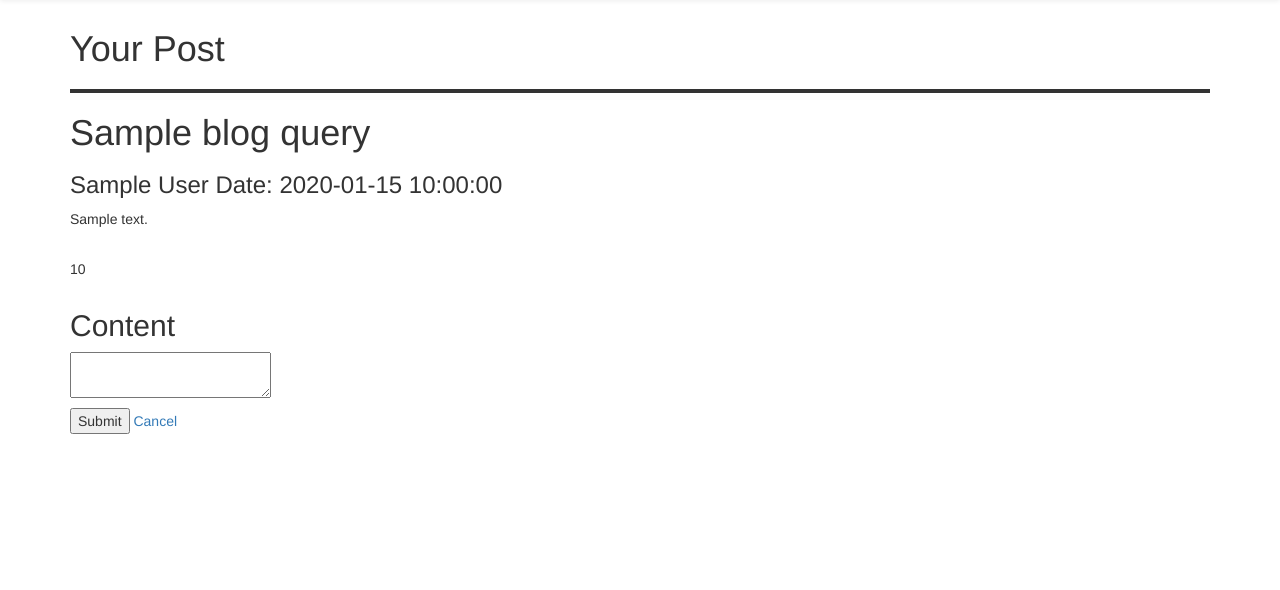
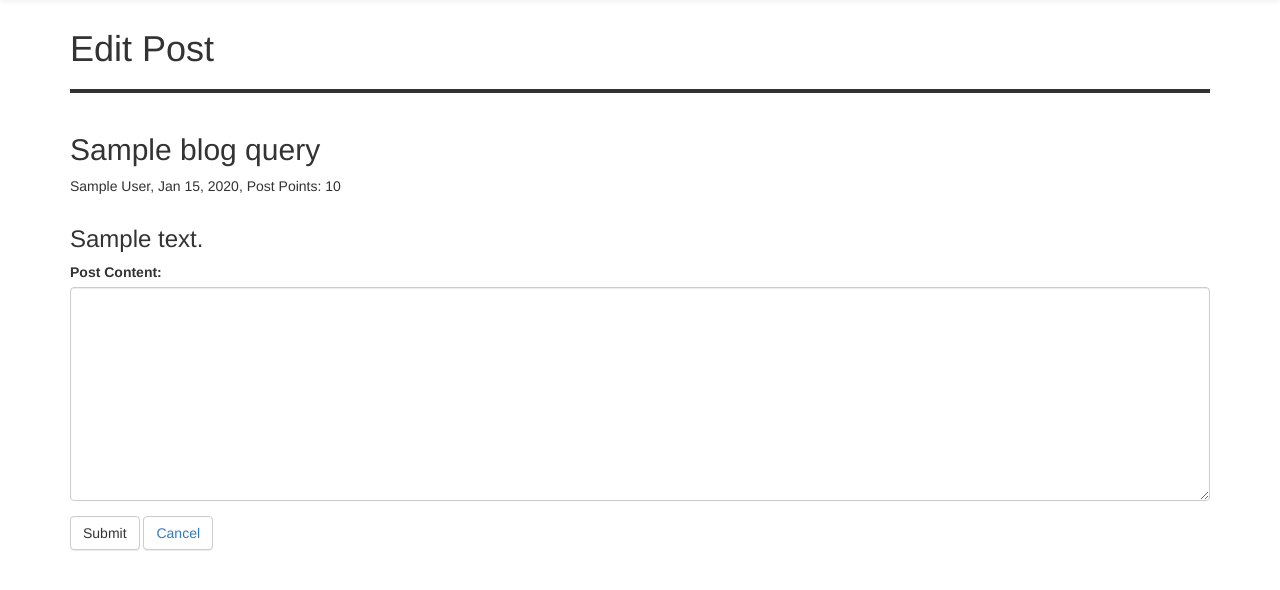
Before and after one commit to jrluu/Multi-User-Blog, a Python web app: template templates/assets/editPost.html in a window 1280 px wide. Shown: the part 71-661 px from the top of the page. Run offline with Jinja, Linux system fonts and the light colour scheme; the template is opened without the code that fills it: most values are stand-ins (such as "Sample title", 1, 10 or a date in 2020).

```diff
--- a/templates/assets/editPost.html
+++ b/templates/assets/editPost.html
@@ -3,41 +3,53 @@
 {% block content %}
 
 
-  <h1> Your Post </h1>
+  <div class="row">
+    <div class="col-md-12">
+      <h1> Edit Post </h1>
       <hr>
+    </div>
+  </div>
 
-  <h1> {{blog_query.title}} </h1>
-  <h3> {{blog_query.author}} Date: {{blog_query.created}}</h3>
-  <p>
-    {{blog_query.content}}
-  </p>
-  <br>
-  <p>{{blog_query.likes}}</p>
+  <section class="row">
+    <div class="col-md-12">
+      <h2> {{blog_query.title}} </h1>
+    </div>
 
+    <div class="col-md-12">
+      <p> {{blog_query.author}}, {{blog_query.created.strftime('%b %d, %Y')}}, Post Points: {{blog_query.likes}} </p>
+    </div>
+
+    <div class="col-md-12">
+      <h3> {{blog_query.content}} </h3>
+    </div>
+  </section>
+
+  <section class="row">
+    <div class="col-md-12">
       {% if not error %}
         <form method="post">
 
           {% if blog_query.isRoot == True %}
-        <label>
-          <h2> Title </h2>
-          <input type = "text" name = "title" >
-        </label>
+            <div class="form-group">
+              <label for="subject"> Subject: </label>
+              <input type="text" class="form-control" name="title" required=true>
+            </div>
           {% endif %}
 
-      <label>
-        <h2> Content </h2>
-        <textarea name="content"></textarea>
-      </label>
+          <div class="form-group">
+            <label for="content"> Post Content: </label>
+            <textarea name="content" class="form-control" required=true rows="10"></textarea>
+          </div>
 
-      <br>
-      <input type="submit" >
-      <a href = "blogPost?blog_post_id={{blog_query.key.id()}}" > Cancel </a>
+          <button type="submit" class="btn btn-default"> Submit </button>
+          <button type="submit" class="btn btn-default"><a href = "blogPost?blog_post_id={{blog_query.key.id()}}" > Cancel </a> </button>
 
         </form>
       {% else %}
-    <p>  {{error}} </p>
+        <p> {{error}} </p>
 
       {% endif %}
-
+    </div>
+  </section>
 
 {% endblock %}
--- a/templates/assets/post.html
+++ b/templates/assets/post.html
@@ -14,7 +14,7 @@
 
       <form method="post">
         <div class="form-group">
-          <label for="male"> Subject: </label>
+          <label for="subject"> Subject: </label>
           <input type="text" class="form-control" name="title" required=true>
         </div>
 
--- a/templates/editPost.html
+++ b/templates/editPost.html
@@ -1 +1 @@
-{% extends "base.html" %} {% block content %}<h1>Your Post</h1><hr><h1>{{blog_query.title}}</h1><h3>{{blog_query.author}} Date: {{blog_query.created}}</h3><p>{{blog_query.content}}</p><br><p>{{blog_query.likes}}</p>{% if not error %}<form method="post">{% if blog_query.isRoot == True %}<label><h2>Title</h2><input type="text" name="title"></label>{% endif %}<label><h2>Content</h2><textarea name="content"></textarea></label><br><input type="submit"> <a href="blogPost?blog_post_id={{blog_query.key.id()}}">Cancel</a></form>{% else %}<p>{{error}}</p>{% endif %} {% endblock %}
+{% extends "base.html" %} {% block content %}<div class="row"><div class="col-md-12"><h1>Edit Post</h1><hr></div></div><section class="row"><div class="col-md-12"><h2>{{blog_query.title}}</h2></div><div class="col-md-12"><p>{{blog_query.author}}, {{blog_query.created.strftime('%b %d, %Y')}}, Post Points: {{blog_query.likes}}</p></div><div class="col-md-12"><h3>{{blog_query.content}}</h3></div></section><section class="row"><div class="col-md-12">{% if not error %}<form method="post">{% if blog_query.isRoot == True %}<div class="form-group"><label for="subject">Subject:</label><input type="text" class="form-control" name="title" required="true"></div>{% endif %}<div class="form-group"><label for="content">Post Content:</label><textarea name="content" class="form-control" required="true" rows="10"></textarea></div><button type="submit" class="btn btn-default">Submit</button> <button type="submit" class="btn btn-default"><a href="blogPost?blog_post_id={{blog_query.key.id()}}">Cancel</a></button></form>{% else %}<p>{{error}}</p>{% endif %}</div></section>{% endblock %}
--- a/templates/notFound.html
+++ b/templates/notFound.html
@@ -1 +1 @@
-{% extends "base.html" %} {% block content %}<h1>Blog Not Found!</h1><h3>You can create one <a href="createPost">here </a>though</h3>{% endblock %}
+{% extends "base.html" %} {% block content %}<section class="row"><div class="col-md-12"><h1>Blog Not Found!</h1><h3>You can create one <a href="createPost">here </a>though</h3></div></section>{% endblock %}
--- a/templates/post.html
+++ b/templates/post.html
@@ -1 +1 @@
-{% extends "base.html" %} {% block content %}<div class="row"><div class="col-md-12"><h1>Submit your own Post!</h1><hr></div></div><div class="row"><div class="col-md-12"><form method="post"><div class="form-group"><label for="male">Subject:</label><input type="text" class="form-control" name="title" required="true"></div><div class="form-group"><label for="content">Post Content:</label><textarea name="content" class="form-control" required="true" rows="10"></textarea></div><button type="submit" class="btn btn-default">Submit</button></form></div></div>{% endblock %}
+{% extends "base.html" %} {% block content %}<div class="row"><div class="col-md-12"><h1>Submit your own Post!</h1><hr></div></div><div class="row"><div class="col-md-12"><form method="post"><div class="form-group"><label for="subject">Subject:</label><input type="text" class="form-control" name="title" required="true"></div><div class="form-group"><label for="content">Post Content:</label><textarea name="content" class="form-control" required="true" rows="10"></textarea></div><button type="submit" class="btn btn-default">Submit</button></form></div></div>{% endblock %}
```
Also changed, not shown: templates/assets/notFound.html (+8 -2 lines). Lines whose indentation alone changed are shown as unchanged.
